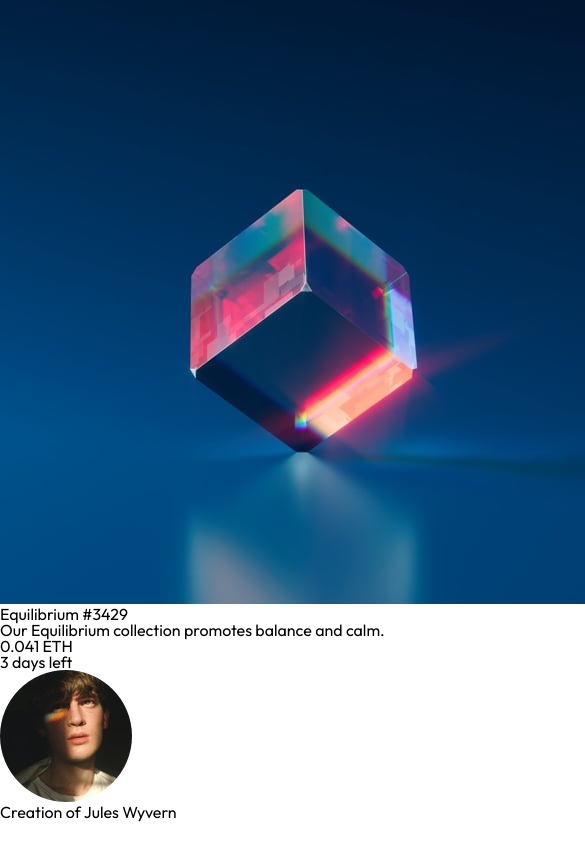
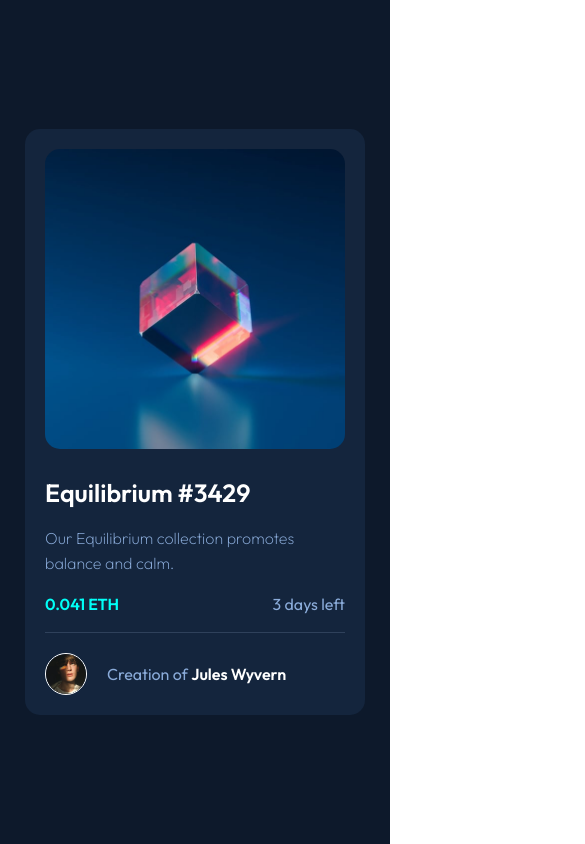
Before and after one commit to dimitriligdamis/nft-card-component, a plain HTML site: page index.html in a window 390 px wide. Shown: the whole page, 585 px wide, since content can reach past the window. Drawn offline with Linux system fonts and the light colour scheme.

Commit message:
Update Color + Margin/Padding + Responsive

```diff
--- a/css/styles.css
+++ b/css/styles.css
@@ -3,9 +3,9 @@
 :root {
     --soft-blue: hsl(215, 51%, 70%);
     --cyan: hsl(178, 100%, 50%);
-    --very-dark-blue: hsl(217, 54%, 11%);
-    --very-dark-blue: hsl(216, 50%, 16%);
-    --very-dark-blue: hsl(215, 32%, 27%);
+    --bg-main: hsl(217, 54%, 11%);
+    --bg-card: hsl(216, 50%, 16%);
+    --color-line: hsl(215, 32%, 27%);
     --white: hsl(0, 0%, 100%);
 }
 
@@ -19,3 +19,92 @@ body {
     font-size: 1.6rem;
     font-family: 'Outfit', sans-serif;
 }
+
+.container {
+    height: 100vh;
+    background: var(--bg-main);
+    display: flex;
+    justify-content: center;
+    align-items: center;
+}
+
+/* ---------------------------------- */
+/* CARD COMPONENT */
+/* ---------------------------------- */
+.card {
+    background-color: var(--bg-card);
+    max-width: 30rem;
+    padding: 2rem;
+    border-radius: 1.5rem;
+}
+
+/* ---------------------------------- */
+/* CARD HEADER */
+/* ---------------------------------- */
+
+.card__image {
+    width: 100%;
+    border-radius: 1.5rem;
+}
+
+/* ---------------------------------- */
+/* CARD BODY */
+/* ---------------------------------- */
+.card__body {
+    border-bottom: 1px solid var(--color-line);
+    display: flex;
+    flex-direction: column;
+    gap: 2rem;
+    padding: 3rem 0 2rem;
+}
+
+.card__title {
+    color: var(--white);
+    font-weight: 600;
+    font-size: 2.5rem;
+}
+
+.card__copy {
+    color: var(--soft-blue);
+    line-height: 2.5rem;
+    font-weight: 200;
+}
+
+.card__data {
+    display: flex;
+    justify-content: space-between;
+}
+
+.card__eth {
+    color: var(--cyan);
+    font-weight: 600;
+}
+
+.card__countdown {
+    color: var(--soft-blue);
+}
+
+/* ---------------------------------- */
+/* CARD FOOTER */
+/* ---------------------------------- */
+.card__footer {
+    display: flex;
+    align-items: center;
+    gap: 2rem;
+    margin-top: 2rem;
+}
+
+.card__avatar {
+    width: 4rem;
+    border: 1px solid var(--white);
+    border-radius: 50%;
+}
+
+.card__author {
+    color: var(--soft-blue);
+}
+
+.card__author-name {
+    color: var(--white);
+    font-weight: 600;
+}
```
